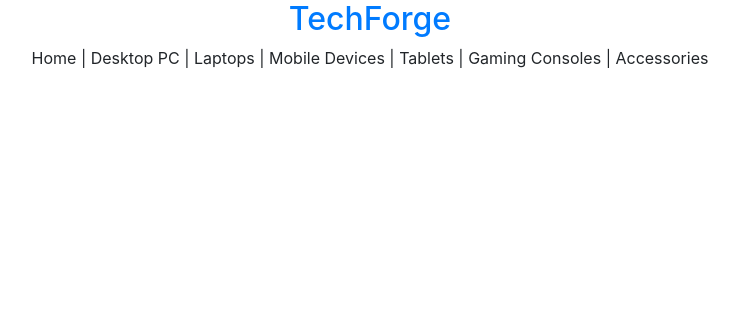
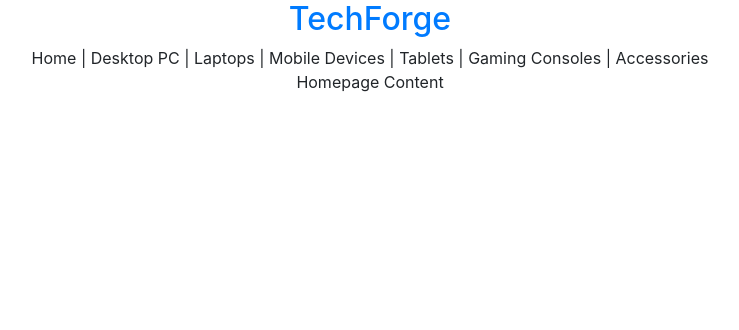
Before and after one commit to jordanmcodes/TechForge, a Django app: template templates/home/index.html in a window 1280 px wide. Shown: the top 330 px of the page, without its empty margins (270-1009 px from the left). Run offline with Django 3.2, Linux system fonts and the light colour scheme; the template is opened without the code that fills it, so the values that code supplies are empty.

Commit message:
Added homepage content text to the index.html file.

```diff
--- a/templates/home/index.html
+++ b/templates/home/index.html
@@ -13,7 +13,9 @@
 {% block content %}
 <div class="container h-100">
     <div class="row h-100">
-        <div class="col-12">
+        <div class="col-12 text-center">
+        <div clas="border-p5">
+            Homepage Content
         </div>
 
     </div>
```
